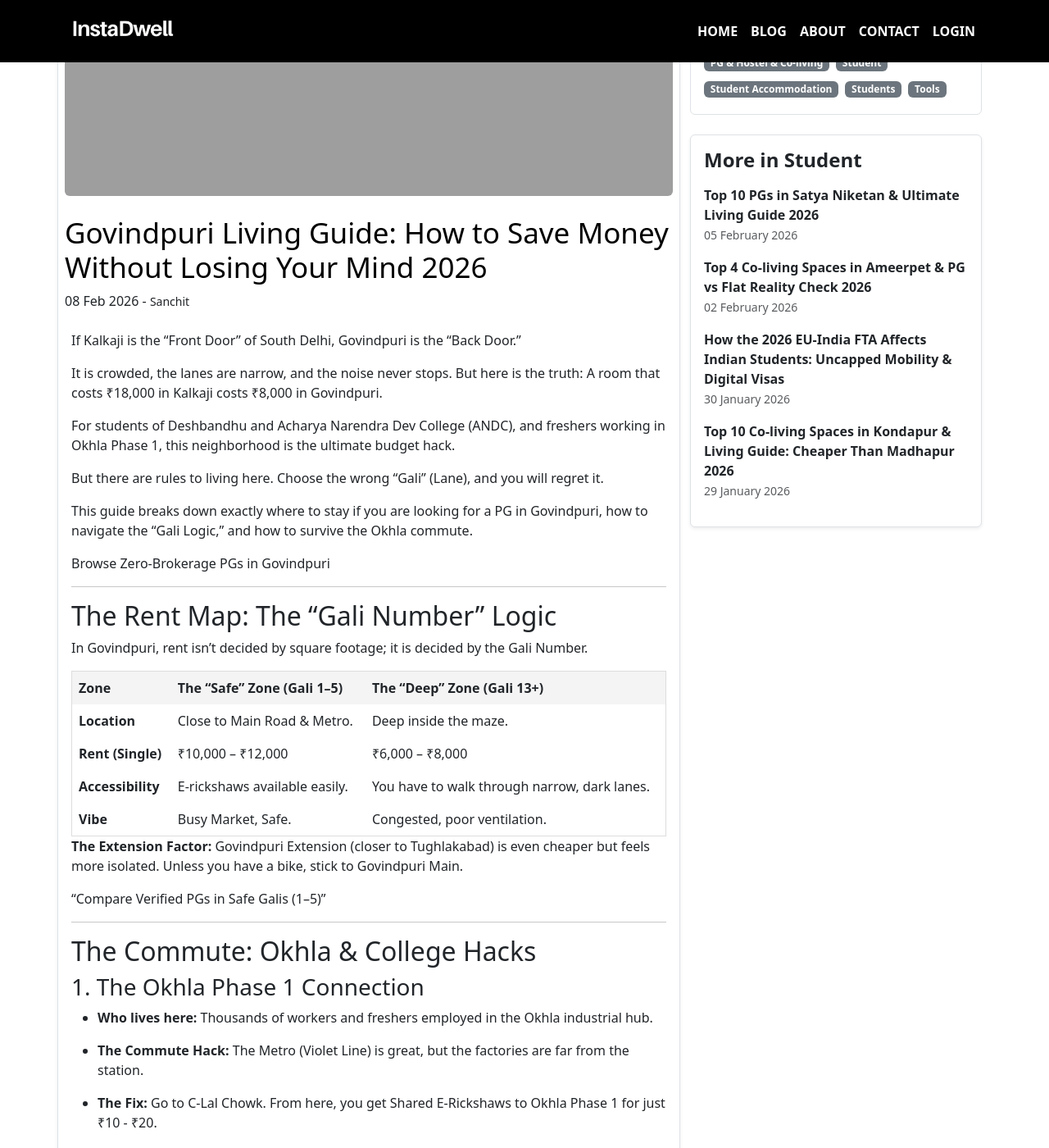
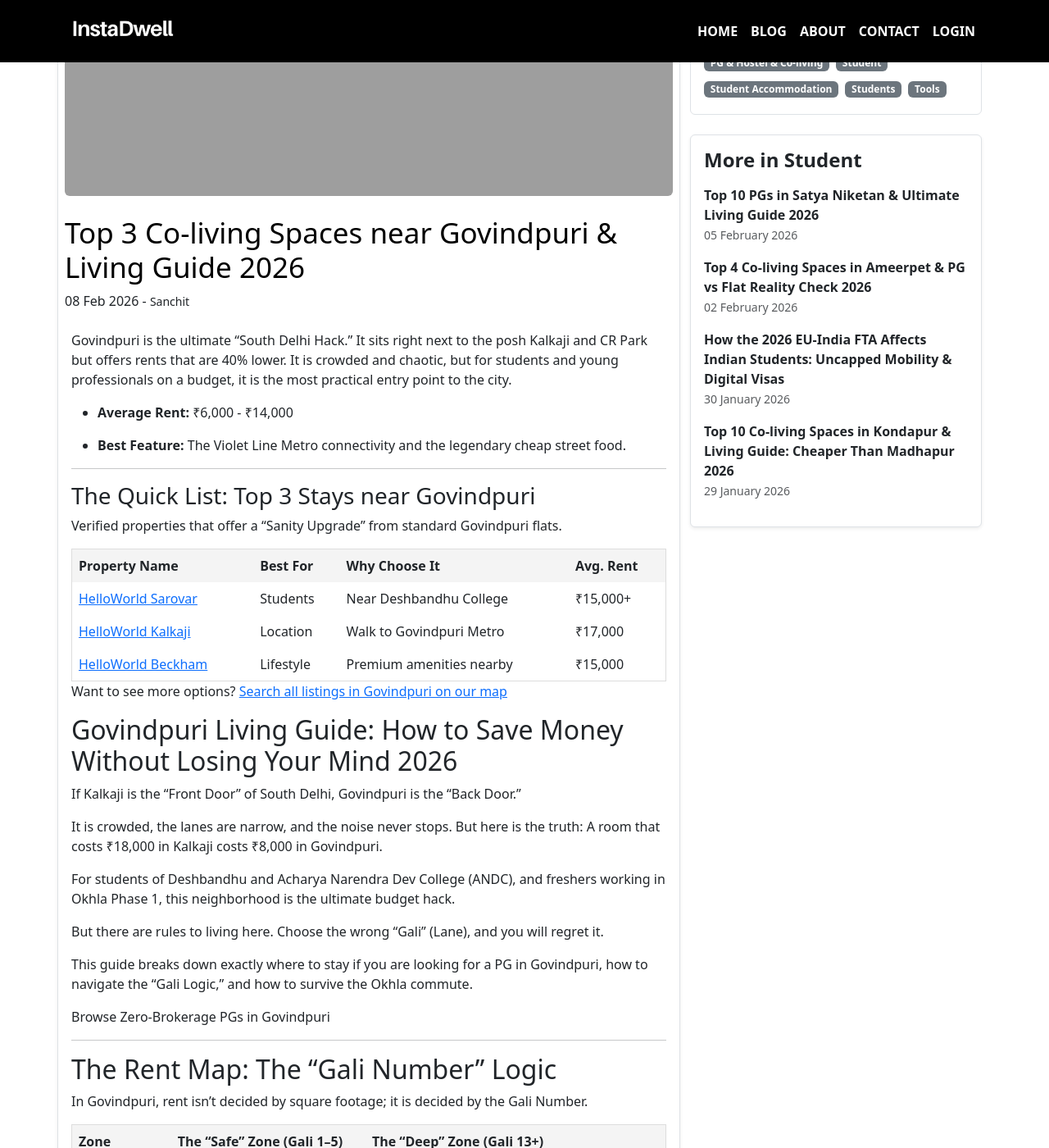
Before and after one commit to instadw/instadwell-blog, a Jekyll site: the page built from _posts/2026-02-08-top-3-co-living-spaces-near-govindpuri-and-living-guide-2026.md, in a window 1280 px wide and 1400 px high, scrolled down 423 px. Shown: the whole window at 82% size. Built offline with Jekyll 4.4.1, drawn with Linux system fonts in a browser that asks for light colours.

Commit message:
Update and rename 2026-02-08-govindpuri-living-guide-how-to-save-money-without-losing-your-mind-2026.md to 2026-02-08-top-3-co-living-spaces-near-govindpuri-and-living-guide-2026.md

```diff
--- a/_posts/2026-02-08-govindpuri-living-guide-how-to-save-money-without-losing-your-mind-2026.md
+++ b/_posts/2026-02-08-top-3-co-living-spaces-near-govindpuri-and-living-guide-2026.md
@@ -1,7 +1,7 @@
 ---
-title: "Govindpuri Living Guide: How to Save Money Without Losing Your Mind 2026"
-description: "Working in Okhla or studying at Deshbandhu? Compare PG in Govindpuri rents by Gali Number Find Cheap PGs near Kalkaji with zero brokerage & AC."
-image: "/assets/images/govindpuri-living-guide-how-to-save-money-without-losing-your-mind-2026.webp"
+title: "Top 3 Co-living Spaces near Govindpuri & Living Guide 2026"
+description: "Moving to South Delhi on a budget? Compare Top 3 Co-living Spaces in Govindpuri Read our survival guide on Gali numbers, cheap food, and Metro commute."
+image: "/assets/images/top-3-co-living-spaces-near-govindpuri-and-living-guide-2026.webp"
 layout: post
 permalink: /:title
 author: Sanchit
@@ -9,6 +9,28 @@
 date: 2026-2-08T09:14:00.000+05:30
 ---
 
+Govindpuri is the ultimate "South Delhi Hack." It sits right next to the posh Kalkaji and CR Park but offers rents that are 40% lower. It is crowded and chaotic, but for students and young professionals on a budget, it is the most practical entry point to the city.
+
+-   **Average Rent:** ₹6,000 - ₹14,000
+
+-   **Best Feature:** The Violet Line Metro connectivity and the legendary cheap street food.
+
+
+----------
+
+### The Quick List: Top 3 Stays near Govindpuri
+
+Verified properties that offer a "Sanity Upgrade" from standard Govindpuri flats.
+
+| **Property Name**                                                               | **Best For** | **Why Choose It**        | **Avg. Rent** |
+| ------------------------------------------------------------------------------- | ------------ | ------------------------ | ------------- |
+| [HelloWorld Sarovar](https://instadwell.com/properties/3238-helloworld-sarovar) | Students     | Near Deshbandhu College  | ₹15,000+      |
+| [HelloWorld Kalkaji](https://instadwell.com/properties/3239-helloworld-kalkaji) | Location     | Walk to Govindpuri Metro | ₹17,000       |
+| [HelloWorld Beckham](https://instadwell.com/properties/3234-helloworld-beckham) | Lifestyle    | Premium amenities nearby | ₹15,000       |
+
+Want to see more options? [Search all listings in Govindpuri on our map](https://instadwell.com/search?lat=28.5354383&lng=77.26393259999999&location=Govindpuri%2C%20New%20Delhi%2C%20Delhi%20110019%2C%20India&city=New%20Delhi&country=India)
+
+## Govindpuri Living Guide: How to Save Money Without Losing Your Mind 2026
 If Kalkaji is the "Front Door" of South Delhi, Govindpuri is the "Back Door."
 
 It is crowded, the lanes are narrow, and the noise never stops. But here is the truth: A room that costs ₹18,000 in Kalkaji costs ₹8,000 in Govindpuri.
```
